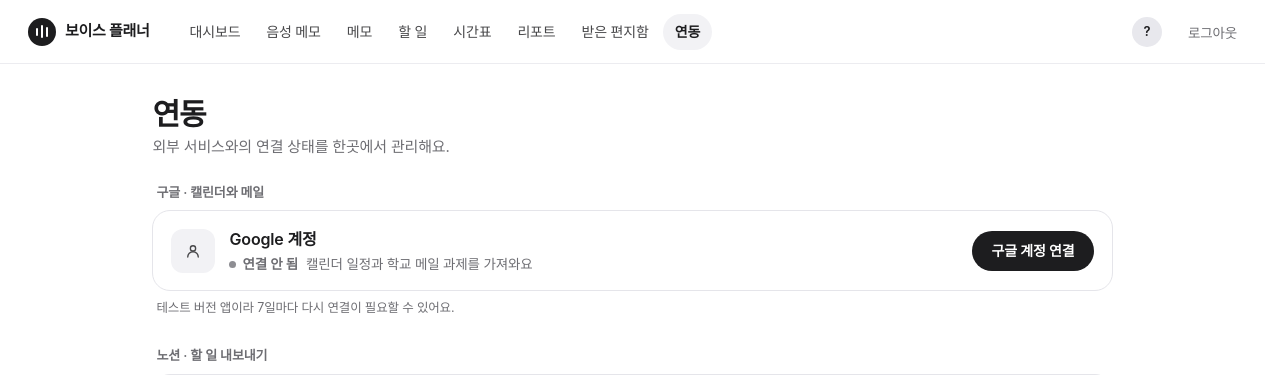
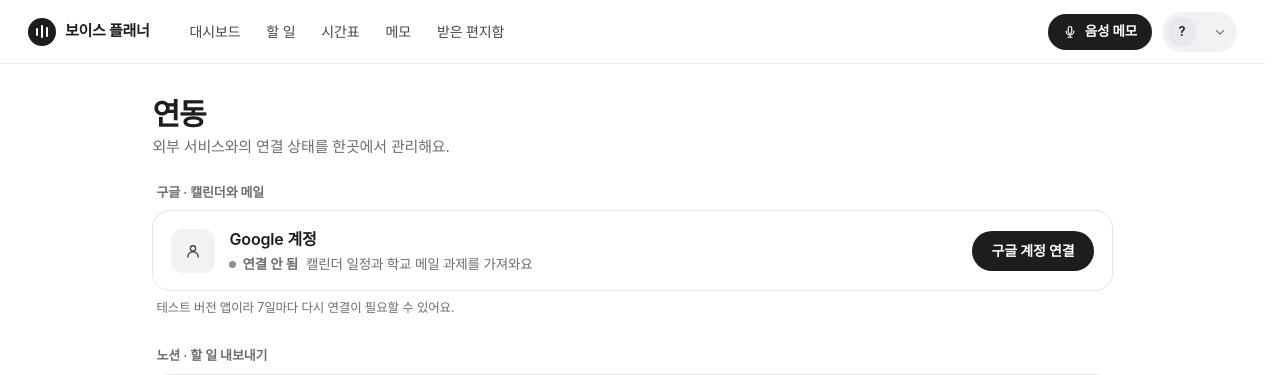
Before and after one commit to gimseungjin60/voice-planner, a Node server app: page /settings in a window 1280 px wide. Shown: the top 375 px of the page. Run offline with Node 20, Linux system fonts and the light colour scheme; the visitor is signed in with stand-in values (Sample User, id 1); some web fonts are replaced.

Commit message:
feat: 내비게이션을 주 메뉴 5개 + 음성 메모 버튼 + 프로필 메뉴로 정리
- 매일 쓰는 대시보드·할 일·시간표·메모·받은 편지함만 주 메뉴에 둠
- 음성 메모는 오른쪽 검정 버튼으로 분리해 '메모'(목록)와 헷갈리지 않게
- 리포트·연동·관리자·로그아웃은 이름 옆 프로필 메뉴로 이동 (Esc·바깥 클릭으로 닫힘)

Co-Authored-By: Claude Opus 5.5 <noreply@anthropic.com>
Claude-Session: https://claude.ai/code/session_015Xd5b8kVm6D3PTTfy56faq

```diff
--- a/public/css/style.css
+++ b/public/css/style.css
@@ -371,6 +371,10 @@ a:hover {
   color: var(--ink);
   font-weight: 600;
 }
+/* 데스크톱 주 메뉴는 글자만. 아이콘은 모바일 하단 탭에서만 보인다 */
+.gnav-links a > .i {
+  display: none;
+}
 .nav-badge {
   display: inline-flex;
   align-items: center;
@@ -411,18 +415,92 @@ a:hover {
   font-size: 14px;
   font-weight: 500;
 }
-.logout {
-  margin-left: 6px;
-  padding: 4px 0;
+/* 음성 메모: 서비스의 핵심 행동이라 메뉴 줄이 아닌 오른쪽 검정 버튼 */
+.gnav-memo[aria-current="page"] {
+  box-shadow: 0 0 0 3px var(--fill-1);
+}
+/* 프로필 메뉴 (리포트·연동·관리자·로그아웃) */
+.user-menu {
+  position: relative;
+}
+.user-menu summary {
+  display: flex;
+  align-items: center;
+  gap: 8px;
+  height: 40px;
+  padding: 0 10px 0 5px;
+  border-radius: var(--r-pill);
+  cursor: pointer;
+  list-style: none;
+}
+.user-menu summary::-webkit-details-marker {
+  display: none;
+}
+.user-menu summary:hover,
+.user-menu[open] summary,
+.user-menu.on summary {
+  background: var(--fill-1);
+}
+.user-menu .chev {
+  color: var(--ink-3);
+  transform: rotate(90deg);
+  transition: transform var(--dur-fast) ease;
+}
+.user-menu[open] .chev {
+  transform: rotate(-90deg);
+}
+.user-menu .menu {
+  position: absolute;
+  top: calc(100% + 8px);
+  right: 0;
+  z-index: 50;
+  min-width: 220px;
+  padding: 6px;
+  border: 1px solid var(--line-2);
+  border-radius: var(--r-item);
+  background: var(--bg);
+  box-shadow: var(--shadow-toast);
+}
+.menu-who {
+  display: flex;
+  flex-direction: column;
+  padding: 8px 12px 10px;
+  margin-bottom: 4px;
+  border-bottom: 1px solid var(--line-3);
+  font-size: 14px;
+}
+.menu-who span {
+  color: var(--ink-3);
+  font-size: 13px;
+}
+.user-menu .menu a,
+.user-menu .menu .logout {
+  display: flex;
+  align-items: center;
+  width: 100%;
+  height: 40px;
+  padding: 0 12px;
   border: 0;
+  border-radius: var(--r-tile);
   background: none;
-  color: var(--ink-3);
-  font-size: 13.5px;
+  color: var(--ink);
+  font-size: 14px;
+  text-align: left;
   cursor: pointer;
 }
-.logout:hover {
-  color: var(--ink);
-  text-decoration: underline;
+.user-menu .menu a:hover,
+.user-menu .menu .logout:hover {
+  background: var(--fill-hover);
+  text-decoration: none;
+}
+.user-menu .menu a[aria-current="page"] {
+  font-weight: 600;
+}
+.user-menu .menu .logout {
+  margin-top: 4px;
+  border-top: 1px solid var(--line-3);
+  border-radius: 0 0 var(--r-tile) var(--r-tile);
+  color: var(--ink-2);
 }
 
 /* ---------- 페이지 틀 ---------- */
--- a/views/partials/nav.ejs
+++ b/views/partials/nav.ejs
@@ -1,23 +1,38 @@
 <%
+  // 주 메뉴는 매일 쓰는 5개만. 음성 메모는 오른쪽 마이크 버튼, 리포트·연동·관리자는 프로필 메뉴로
   const links = [
-    ["/", "대시보드"], ["/memo", "음성 메모"], ["/memos", "메모"], ["/tasks", "할 일"],
-    ["/timetable", "시간표"], ["/report", "리포트"], ["/inbox", "받은 편지함"], ["/settings", "연동"],
+    ["/", "대시보드", "i-home"], ["/tasks", "할 일", "i-checklist"], ["/timetable", "시간표", "i-calendar"],
+    ["/memos", "메모", "i-note"], ["/inbox", "받은 편지함", "i-mail"],
   ];
-  if (user.role === "admin") links.push(["/admin", "관리자"]);
+  const more = [["/report", "주간 리포트"], ["/settings", "연동 설정"]];
+  if (user.role === "admin") more.push(["/admin", "관리자"]);
   // 지금 화면: 과목 모아보기는 시간표, 메모 상세는 메모로 표시
   const current = path.startsWith("/subjects/") ? "/timetable" : path.startsWith("/memos") ? "/memos" : path;
   const isActive = (href) => (href === "/" ? current === "/" : current === href || current.startsWith(href + "/"));
+  const moreActive = more.some(([href]) => isActive(href));
 %>
 <header class="gnav">
-  <a class="brand" href="/"><span class="logo" aria-hidden="true"><i></i><i></i><i></i></span>보이스 플래너</a>
+  <a class="brand" href="/"><span class="logo" aria-hidden="true"><i></i><i></i><i></i></span><span class="brand-name">보이스 플래너</span></a>
   <nav class="gnav-links" aria-label="주 메뉴">
-    <% links.forEach(([href, label]) => { %>
-      <a href="<%= href %>" <%- isActive(href) ? 'aria-current="page"' : '' %>><%= label %><% if (href === "/inbox") { %><span class="nav-badge" id="nav-inbox-badge"></span><% } %></a>
+    <% links.forEach(([href, label, icon]) => { %>
+      <a href="<%= href %>" <%- isActive(href) ? 'aria-current="page"' : '' %>><svg class="i" aria-hidden="true"><use href="#<%= icon %>"/></svg><span class="lbl"><%= label %></span><% if (href === "/inbox") { %><span class="nav-badge" id="nav-inbox-badge"></span><% } %></a>
     <% }) %>
   </nav>
   <div class="gnav-user">
-    <span class="avatar" aria-hidden="true"><%= (user.user_name || "?").charAt(0) %></span>
-    <span class="name"><%= user.user_name %></span>
-    <button class="logout" id="logout-btn" type="button">로그아웃</button>
+    <a class="btn sm gnav-memo" href="/memo" <%- isActive("/memo") ? 'aria-current="page"' : '' %>><svg class="i sm" aria-hidden="true"><use href="#i-mic"/></svg><span class="lbl">음성 메모</span></a>
+    <details class="user-menu<%= moreActive ? ' on' : '' %>">
+      <summary aria-label="내 메뉴">
+        <span class="avatar" aria-hidden="true"><%= (user.user_name || "?").charAt(0) %></span>
+        <span class="name"><%= user.user_name %></span>
+        <svg class="i sm chev" aria-hidden="true"><use href="#i-chevron"/></svg>
+      </summary>
+      <div class="menu" role="menu">
+        <p class="menu-who"><b><%= user.user_name %></b><span><%= user.email %></span></p>
+        <% more.forEach(([href, label]) => { %>
+          <a role="menuitem" href="<%= href %>" <%- isActive(href) ? 'aria-current="page"' : '' %>><%= label %></a>
+        <% }) %>
+        <button role="menuitem" class="logout" id="logout-btn" type="button">로그아웃</button>
+      </div>
+    </details>
   </div>
 </header>
```
Also changed, not shown: public/js/app.js.
